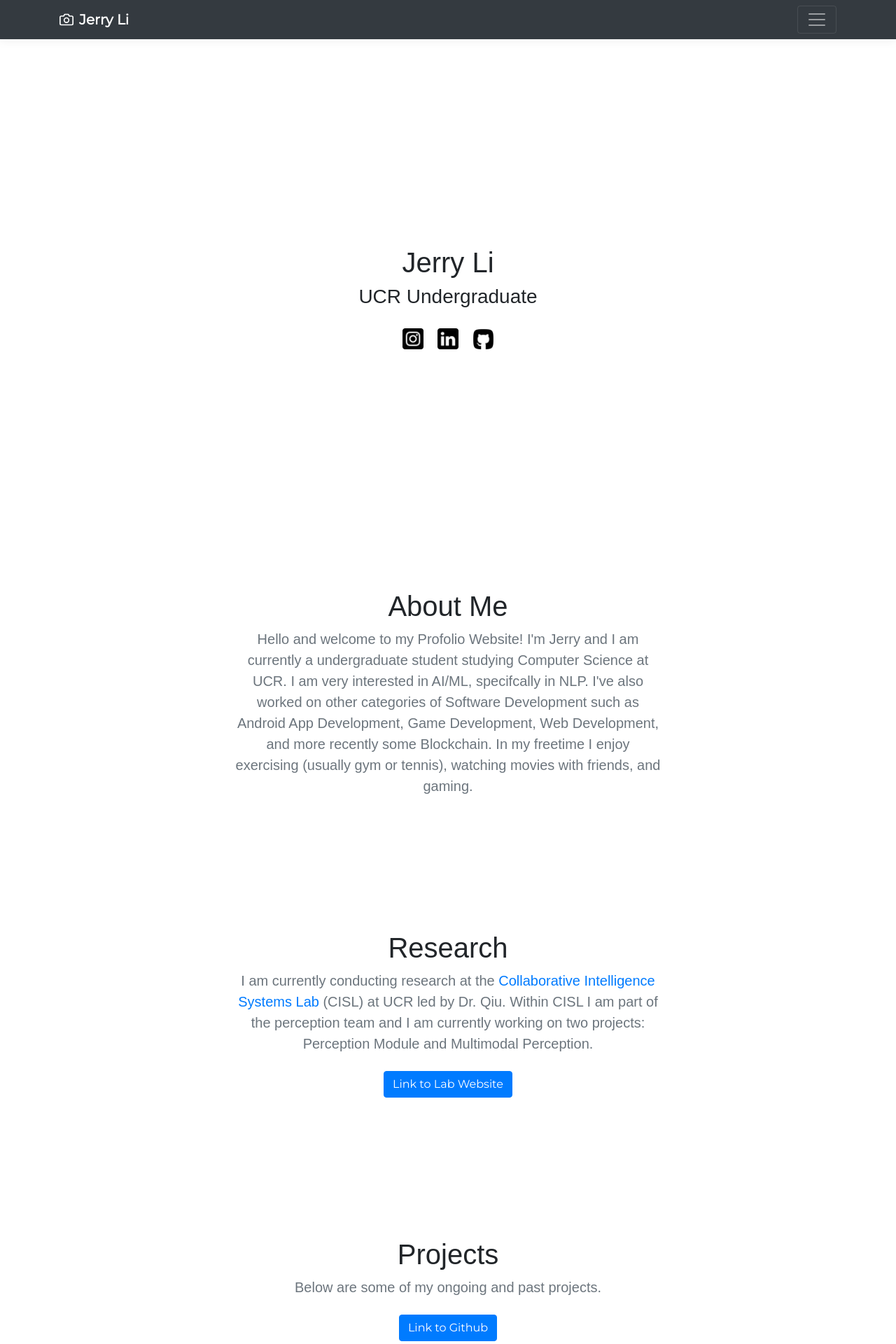
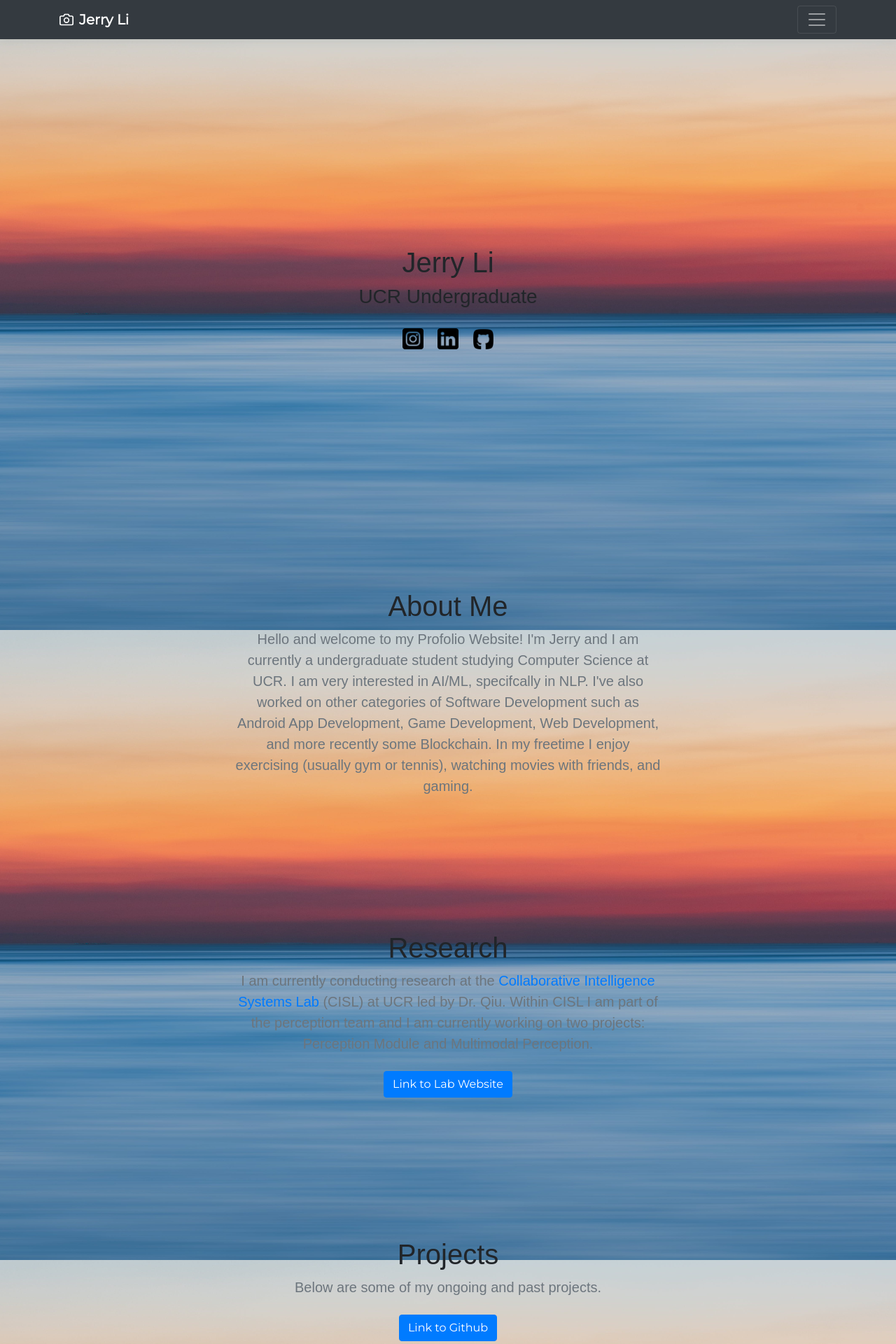
Before and after one commit to Jeli04/Jeli04.github.io, a Jekyll site: the page built from index.md, in a window 1280 px wide. Shown: the top 1920 px of the page at 70% size. Built offline with Jekyll 4.4.1, drawn with Linux system fonts in a browser that asks for light colours; nearby versions of some CDN libraries; our own code applies the rules of GitHub Pages for plain Markdown files; library files that are not in the unit come from our copies.

Commit message:
Added background

```diff
--- a/index.md
+++ b/index.md
@@ -11,6 +11,15 @@
     <link rel="stylesheet" href="https://maxcdn.bootstrapcdn.com/bootstrap/4.0.0/css/bootstrap.min.css">
     <!-- Custom styles for this template -->
     <link href="styles.css" rel="stylesheet">
+    <style>
+      body {
+        margin: 0;
+        padding: 0;
+        background-image: url('images/background.jpg');
+        background-size: cover; /* or contain, depending on your preference */
+        background-attachment: fixed;
+      }
+    </style>
   </head>
   <body>
     <main role="main">
--- a/styles.css
+++ b/styles.css
@@ -6,7 +6,7 @@
     padding-top: var(--jumbotron-padding-y);
     padding-bottom: var(--jumbotron-padding-y);
     margin-bottom: 0;
-    background-color: #fff;
+    background-color: rgba(255, 255, 255, 0); /* Adjust the last value for transparency */
   }
   @media (min-width: 768px) {
     .jumbotron {
@@ -25,6 +25,7 @@
 
   .jumbotron .container {
     max-width: 40rem;
+    background-color: rgba(255, 255, 255, 0); /* Adjust the last value for transparency */
   }
 
   footer {
```
Also changed, not shown: images/background.jpg (added).
